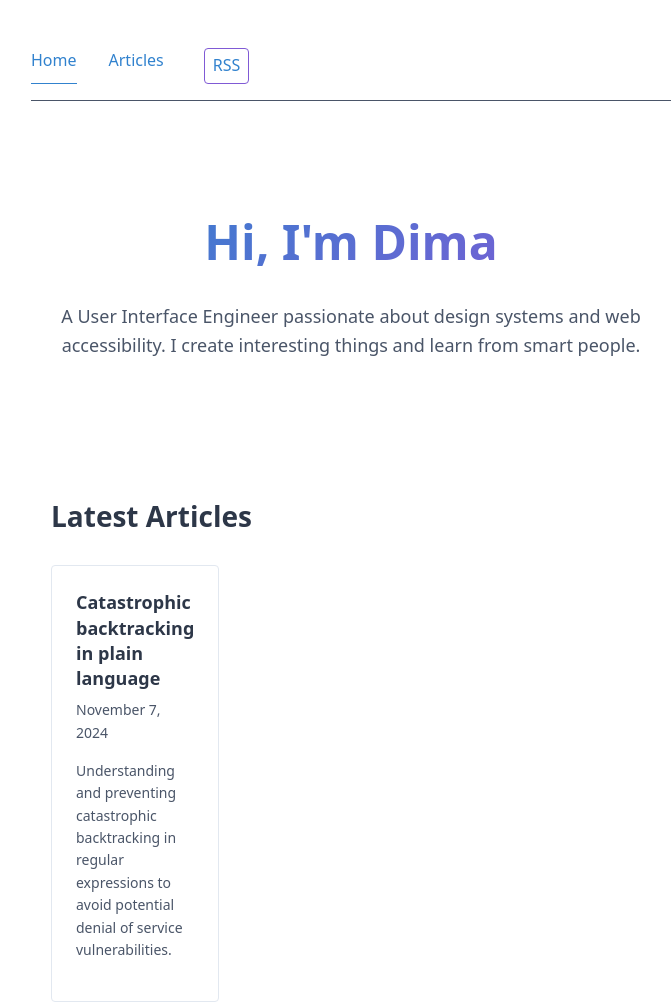
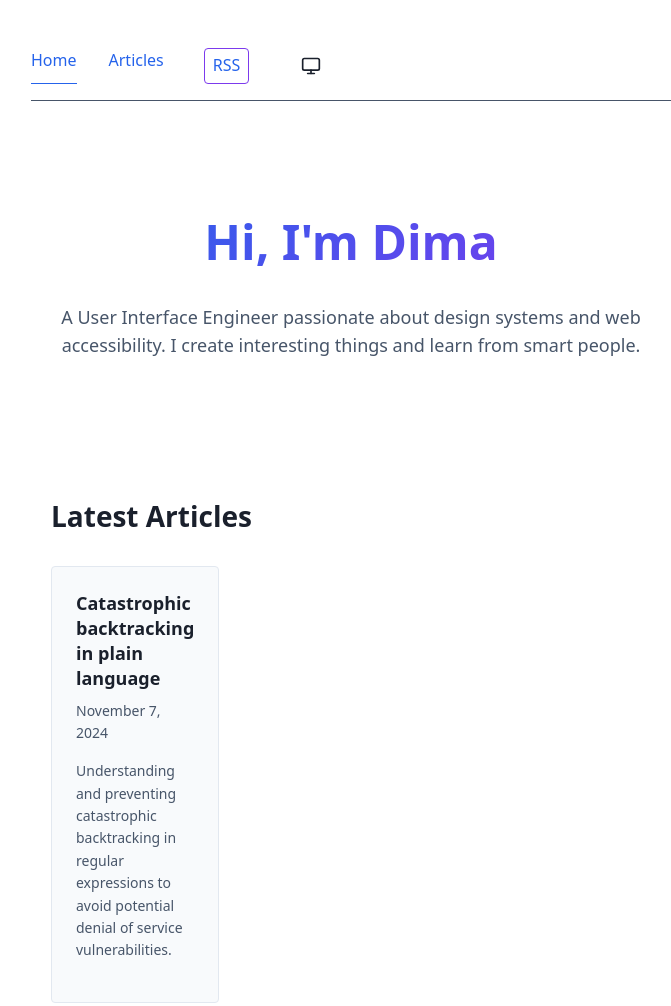
Before and after one commit to dbarabashh/blog, an Eleventy site: page src/index.njk in a window 1280 px wide. Shown: the top 1006 px of the page, without its empty margins (289-960 px from the left). Built offline with nearby package versions, Linux system fonts and the light colour scheme; Eleventy itself is replaced by a stand-in of ours; files that its build step writes are made by us from their sources.

Commit message:
light/dark theme

```diff
--- a/src/_layouts/base.njk
+++ b/src/_layouts/base.njk
@@ -3,19 +3,35 @@
 <head>
     <meta charset="UTF-8">
     <meta name="viewport" content="width=device-width, initial-scale=1.0">
+    <meta name="color-scheme" content="light dark">
     <title>{% if title %}{{ title }} - {% endif %}Dima's Blog</title>
     <link rel="stylesheet" href="{{ '/css/main.css' | absoluteUrl }}">
+    <script src="{{ '/js/theme.js' | absoluteUrl }}" defer></script>
     <meta name="description" content="{% if description %}{{ description }}{% else %}{{ site.description }}{% endif %}">
     <link rel="alternate" type="application/atom+xml" title="{{ site.title }} - Feed" href="{{ site.feed.path }}">
     <link rel="alternate" type="application/rss+xml" title="{{ site.title }} - RSS Feed" href="{{ site.feed.path }}">
 </head>
-<body>
+<body data-theme="system">
     <div class="container">
         <header class="site-header">
             <nav class="main-nav" aria-label="Main navigation">
                 <a href="{{ '/' | absoluteUrl }}" class="home-link" {% if page.url === '/' %}aria-current="page"{% endif %}>Home</a>
                 <a href="{{ '/articles/' | absoluteUrl }}" class="articles-link" {% if page.url === '/articles/' %}aria-current="page"{% endif %}>Articles</a>
                 <a href="{{ site.feed.path }}" class="rss-link" aria-label="RSS Feed">RSS</a>
+                <button class="theme-toggle" aria-label="Toggle theme" type="button">
+                    <svg class="theme-icon" width="20" height="20" viewBox="0 0 24 24" fill="none" stroke="currentColor" stroke-width="2" stroke-linecap="round" stroke-linejoin="round">
+                        <circle cx="12" cy="12" r="5"></circle>
+                        <line x1="12" y1="1" x2="12" y2="3"></line>
+                        <line x1="12" y1="21" x2="12" y2="23"></line>
+                        <line x1="4.22" y1="4.22" x2="5.64" y2="5.64"></line>
+                        <line x1="18.36" y1="18.36" x2="19.78" y2="19.78"></line>
+                        <line x1="1" y1="12" x2="3" y2="12"></line>
+                        <line x1="21" y1="12" x2="23" y2="12"></line>
+                        <line x1="4.22" y1="19.78" x2="5.64" y2="18.36"></line>
+                        <line x1="18.36" y1="5.64" x2="19.78" y2="4.22"></line>
+                    </svg>
+                    <span class="theme-label" aria-hidden="true">System</span>
+                </button>
             </nav>
         </header>
 
--- a/src/css/base/global.css
+++ b/src/css/base/global.css
@@ -1,20 +1,7 @@
 :root {
-  --color-bg: #ffffff;
-  --color-text: #2d3748;
-  --color-primary: #3182ce;
-  --color-secondary: #4a5568;
-  --color-accent: #805ad5;
   --max-width: 672px;
-  --font-sans: system-ui, -apple-system, BlinkMacSystemFont, "Segoe UI", Roboto, "Helvetica Neue", Arial, sans-serif;
-}
-
-@media (prefers-contrast: more) {
-  :root {
-    --color-text: #000000;
-    --color-primary: #0052cc;
-    --color-secondary: #1a365d;
-    --color-accent: #5a2ca0;
-  }
+  --font-sans: system-ui, -apple-system, BlinkMacSystemFont, "Segoe UI", Roboto,
+    "Helvetica Neue", Arial, sans-serif;
 }
 
 html {
@@ -22,7 +9,9 @@ html {
   box-sizing: border-box;
 }
 
-*, *:before, *:after {
+*,
+*:before,
+*:after {
   box-sizing: inherit;
 }
 
@@ -35,14 +24,22 @@ body {
   background: var(--color-bg);
 }
 
-h1, h2, h3 {
+h1,
+h2,
+h3 {
   line-height: 1.2;
   margin: 32px 0 16px;
 }
 
-h1 { font-size: 36px; }
-h2 { font-size: 28px; }
-h3 { font-size: 24px; }
+h1 {
+  font-size: 36px;
+}
+h2 {
+  font-size: 28px;
+}
+h3 {
+  font-size: 24px;
+}
 
 a {
   color: var(--color-primary);
--- /dev/null
+++ b/src/css/base/themes.css
@@ -0,0 +1,46 @@
+:root {
+  --color-bg: #ffffff;
+  --color-text: #1a202c;
+  --color-primary: #2563eb;
+  --color-secondary: #475569;
+  --color-accent: #7c3aed;
+  --color-border: #e2e8f0;
+  --color-code-bg: #1e293b;
+  --color-code-text: #f8fafc;
+  --color-card-bg: #f8fafc;
+}
+
+:root {
+  color-scheme: light dark;
+}
+
+:root[data-theme="dark"] {
+  --color-bg: #0f172a;
+  --color-text: #f8fafc;
+  --color-primary: #60a5fa;
+  --color-secondary: #e2e8f0;
+  --color-accent: #a78bfa;
+  --color-border: #1e293b;
+  --color-card-bg: #1e293b;
+}
+
+@media (prefers-color-scheme: dark) {
+  :root[data-theme="system"] {
+    --color-bg: #0f172a;
+    --color-text: #f8fafc;
+    --color-primary: #60a5fa;
+    --color-secondary: #e2e8f0;
+    --color-accent: #a78bfa;
+    --color-border: #1e293b;
+    --color-card-bg: #1e293b;
+  }
+}
+
+@media (prefers-contrast: more) {
+  :root {
+    --color-text: #000000;
+    --color-primary: #0052cc;
+    --color-secondary: #1a365d;
+    --color-accent: #5a2ca0;
+  }
+}
--- /dev/null
+++ b/src/css/components/theme-toggle.css
@@ -0,0 +1,47 @@
+.theme-toggle {
+    background: none;
+    border: none;
+    padding: 8px;
+    cursor: pointer;
+    color: var(--color-text);
+    border-radius: 8px;
+    font-size: 14px;
+    display: flex;
+    align-items: center;
+    gap: 8px;
+    transition: all 0.2s ease;
+    margin-left: 8px;
+}
+
+.theme-toggle:hover {
+    background-color: var(--color-card-bg);
+}
+
+.theme-toggle:focus-visible {
+    outline: 2px solid var(--color-primary);
+    outline-offset: 2px;
+}
+
+.theme-icon {
+    width: 20px;
+    height: 20px;
+    transition: transform 0.2s ease;
+}
+
+.theme-toggle:hover .theme-icon {
+    transform: rotate(45deg);
+}
+
+[data-theme='dark'] .theme-icon {
+    transform: rotate(45deg);
+}
+
+.theme-label {
+    display: none;
+}
+
+@media (min-width: 640px) {
+    .theme-toggle {
+        padding: 8px 12px;
+    }
+}
--- a/src/css/main.css
+++ b/src/css/main.css
@@ -1,3 +1,4 @@
+@import "base/themes.css";
 @import "base/global.css";
 
 @import "layout/grid.css";
@@ -7,6 +8,7 @@
 @import "components/navigation.css";
 @import "components/buttons.css";
 @import "components/code.css";
+@import "components/theme-toggle.css";
 
 @import "pages/home.css";
 @import "pages/post.css";
--- a/src/css/pages/home.css
+++ b/src/css/pages/home.css
@@ -1,12 +1,12 @@
 .hero {
-  max-width: 672px;
+  max-width: var(--max-width);
   margin: 0 auto;
   padding: 80px 20px;
 }
 
 .greeting {
   font-size: 48px;
-  color: #2d3748;
+  color: var(--color-text);
   margin: 0 0 32px;
   line-height: 1.2;
 }
@@ -14,7 +14,7 @@
 .hero-description {
   font-size: 18px;
   line-height: 1.6;
-  color: #4a5568;
+  color: var(--color-secondary);
   margin: 0;
   max-width: 600px;
 }
@@ -33,14 +33,15 @@
 }
 
 .post-card {
-  background: #ffffff;
-  border: 1px solid #e2e8f0;
+  background: var(--color-card-bg);
+  border: 1px solid var(--color-border);
   border-radius: 4px;
   padding: 24px;
+  transition: border-color 0.2s ease;
 }
 
 .post-card:hover {
-  border-color: #3182ce;
+  border-color: var(--color-primary);
 }
 
 .post-title {
@@ -50,24 +51,25 @@
 }
 
 .post-title a {
-  color: #2d3748;
+  color: var(--color-text);
   text-decoration: none;
+  transition: color 0.2s ease;
 }
 
 .post-title a:hover {
-  color: #805ad5;
+  color: var(--color-accent);
 }
 
 time {
   font-size: 14px;
-  color: #4a5568;
+  color: var(--color-secondary);
   display: block;
   margin-bottom: 16px;
 }
 
 .post-description {
   font-size: 14px;
-  color: #4a5568;
+  color: var(--color-secondary);
   line-height: 1.6;
   margin: 0;
 }
--- /dev/null
+++ b/src/js/theme.js
@@ -0,0 +1,70 @@
+const themes = ["light", "dark", "system"];
+
+const icons = {
+  light: `
+        <svg class="theme-icon" width="20" height="20" viewBox="0 0 24 24" fill="none" stroke="currentColor" stroke-width="2" stroke-linecap="round" stroke-linejoin="round">
+            <circle cx="12" cy="12" r="5"></circle>
+            <line x1="12" y1="1" x2="12" y2="3"></line>
+            <line x1="12" y1="21" x2="12" y2="23"></line>
+            <line x1="4.22" y1="4.22" x2="5.64" y2="5.64"></line>
+            <line x1="18.36" y1="18.36" x2="19.78" y2="19.78"></line>
+            <line x1="1" y1="12" x2="3" y2="12"></line>
+            <line x1="21" y1="12" x2="23" y2="12"></line>
+            <line x1="4.22" y1="19.78" x2="5.64" y2="18.36"></line>
+            <line x1="18.36" y1="5.64" x2="19.78" y2="4.22"></line>
+        </svg>
+    `,
+  dark: `
+        <svg class="theme-icon" width="20" height="20" viewBox="0 0 24 24" fill="none" stroke="currentColor" stroke-width="2" stroke-linecap="round" stroke-linejoin="round">
+            <path d="M21 12.79A9 9 0 1 1 11.21 3 7 7 0 0 0 21 12.79z"></path>
+        </svg>
+    `,
+  system: `
+        <svg class="theme-icon" width="20" height="20" viewBox="0 0 24 24" fill="none" stroke="currentColor" stroke-width="2" stroke-linecap="round" stroke-linejoin="round">
+            <rect x="2" y="3" width="20" height="14" rx="2" ry="2"></rect>
+            <line x1="8" y1="21" x2="16" y2="21"></line>
+            <line x1="12" y1="17" x2="12" y2="21"></line>
+        </svg>
+    `,
+};
+
+function initTheme() {
+  const savedTheme = localStorage.getItem("theme") || "system";
+  setTheme(savedTheme);
+}
+
+function setTheme(theme) {
+  document.documentElement.setAttribute("data-theme", theme);
+  localStorage.setItem("theme", theme);
+  updateThemeIcon(theme);
+}
+
+function updateThemeIcon(theme) {
+  const button = document.querySelector(".theme-toggle");
+  const label = document.querySelector(".theme-label");
+
+  if (button && label) {
+    button.innerHTML =
+      icons[theme] +
+      `<span class="theme-label" aria-hidden="true">${theme}</span>`;
+    button.setAttribute("aria-label", `Switch to ${getNextTheme(theme)} theme`);
+  }
+}
+
+function getNextTheme(currentTheme) {
+  const nextIndex = (themes.indexOf(currentTheme) + 1) % themes.length;
+  return themes[nextIndex];
+}
+
+function toggleTheme() {
+  const currentTheme = localStorage.getItem("theme") || "system";
+  setTheme(getNextTheme(currentTheme));
+}
+
+document.addEventListener("DOMContentLoaded", initTheme);
+
+document.addEventListener("click", (e) => {
+  if (e.target.closest(".theme-toggle")) {
+    toggleTheme();
+  }
+});
```
